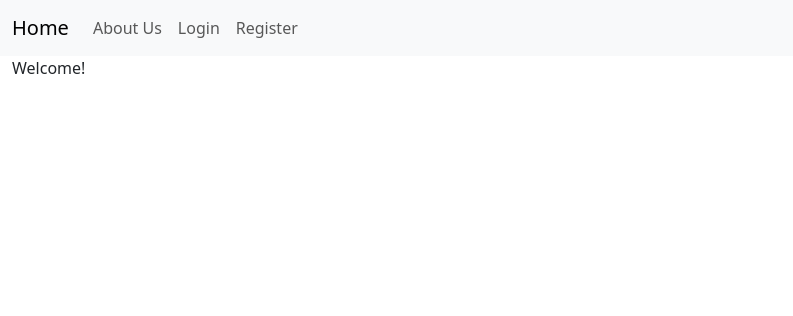
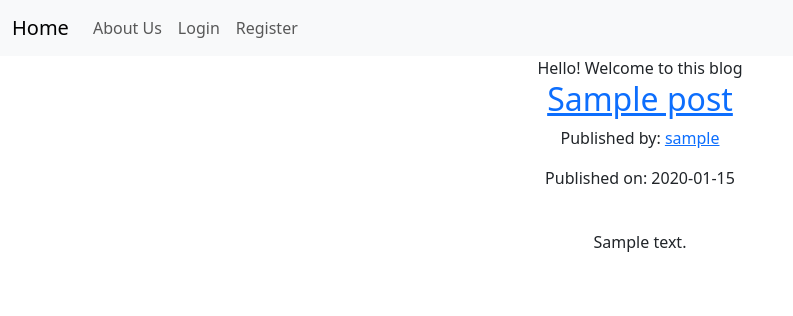
Before and after one commit to Rezuanul-Islam-Fahim/company-blog-flask, a Flask app: page / in a window 1280 px wide. Shown: the top 316 px of the page, without its empty margins (0-793 px from the left). Run offline with Flask 3, Linux system fonts and the light colour scheme; tables that the repository leaves empty hold one stand-in row (values such as "Sample post").

Commit message:
Update home template -> show all posts to homepage

```diff
--- a/blog/templates/home.html
+++ b/blog/templates/home.html
@@ -1,5 +1,18 @@
 {% extends "base.html" %}
 
 {% block content %}
-<div class="container-fluid">Welcome!</div>
+<div style="text-align: center;">
+    <div class="container-fluid">Hello! Welcome to this blog</div>
+
+    {% for post in posts.items %}
+    <a href="{{ url_for('posts.blog_post', blog_post_id=post.id) }}">
+        <h2>{{ post.title }}</h2>
+    </a>
+    <p>Published by: <a href="{{ url_for('posts.user_posts', username=post.author.username) }}">{{ post.author.username }}</a></p>
+    <p>Published on: {{ post.datetime.strftime('%Y-%m-%d') }}</p>
+    <br />
+    <p>{{ post.desc }}</p>
+    <br />
+    {% endfor %}
+</div>
 {% endblock %}
--- a/blog/templates/user-blog-posts.html
+++ b/blog/templates/user-blog-posts.html
@@ -10,7 +10,7 @@
     <a href="{{ url_for('posts.blog_post', blog_post_id=post.id) }}">
         <h2>{{ post.title }}</h2>
     </a>
-    <p>Published by: <a href="{{ url_for('posts.user_posts', username=user.username) }}">{{ user.username }}</a></p>
+    <p>Published by: {{ user.username }}</p>
     <p>Published on: {{ post.datetime.strftime('%Y-%m-%d') }}</p>
     <br />
     <p>{{ post.desc }}</p>
```
